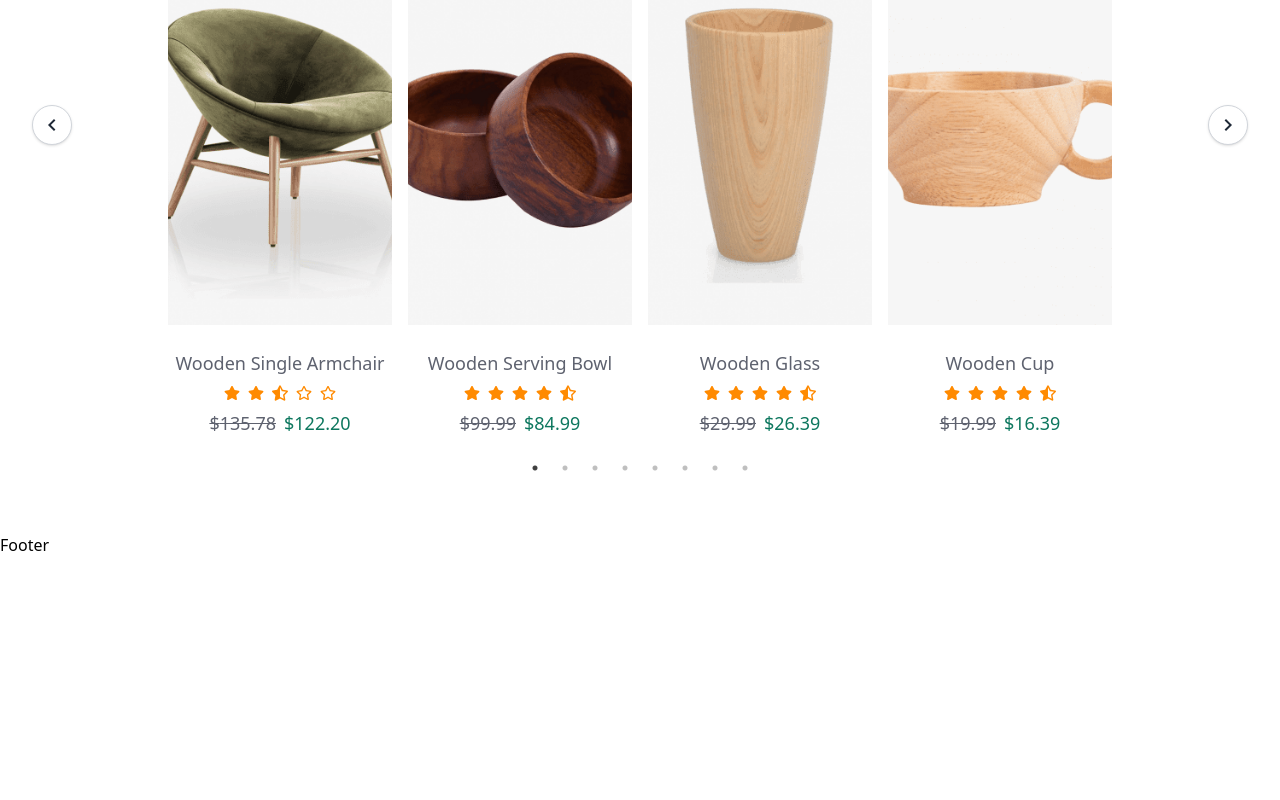
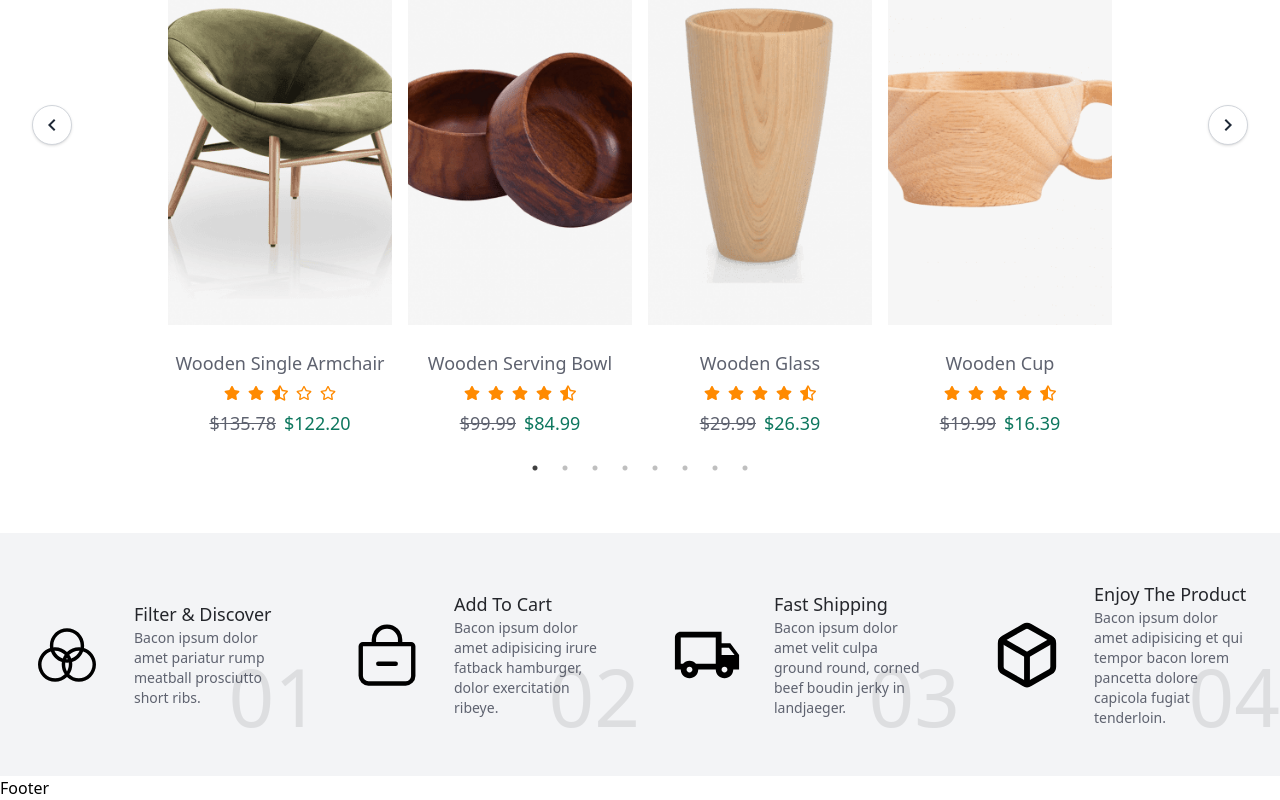
Before and after one commit to gabriellamsa/ecommerce-website, a React (Vite) app: page / in a window 1280 px wide. Shown: the part 3941-4741 px from the top of the page. Before the commit the page ends 4498 px from the top, so only its background shows below. Built offline with nearby package versions, Linux system fonts and the light colour scheme.

Commit message:
creating FilterDiscover component

```diff
--- /dev/null
+++ b/src/components/hero/FilterDiscover.jsx
@@ -0,0 +1,60 @@
+import { FiBox } from "react-icons/fi";
+import { IoIosColorFilter } from "react-icons/io";
+import { IoBagRemoveOutline } from "react-icons/io5";
+import { MdOutlineLocalShipping } from "react-icons/md";
+import { Caption, Title } from "../common/CustomComponents";
+
+const filterDiscoverItems = [
+  {
+    id: 1,
+    title: "Filter & Discover",
+    icon: <IoIosColorFilter size={70} />,
+    description:
+      "Bacon ipsum dolor amet pariatur rump meatball prosciutto short ribs.",
+  },
+  {
+    id: 2,
+    title: "Add To Cart",
+    icon: <IoBagRemoveOutline size={70} />,
+    description:
+      "Bacon ipsum dolor amet adipisicing irure fatback hamburger, dolor exercitation ribeye.",
+  },
+  {
+    id: 3,
+    title: "Fast Shipping",
+    icon: <MdOutlineLocalShipping size={70} />,
+    description:
+      "Bacon ipsum dolor amet velit culpa ground round, corned beef boudin jerky in landjaeger.",
+  },
+  {
+    id: 4,
+    title: "Enjoy The Product",
+    icon: <FiBox size={70} />,
+    description:
+      "Bacon ipsum dolor amet adipisicing et qui tempor bacon lorem pancetta dolore capicola fugiat tenderloin.",
+  },
+];
+
+export const FilterDiscover = () => {
+  return (
+    <>
+      <section className="grid grid-cols-1 md:grid-cols-2 lg:grid-cols-4 bg-gray-100">
+        {filterDiscoverItems.map((post) => (
+          <div
+            key={post.id}
+            className="flex items-center gap-8 p-8 py-12 relative"
+          >
+            <div className="icon">{post.icon}</div>{" "}
+            <div>
+              <Title>{post.title}</Title>
+              <Caption>{post.description}</Caption>
+              <Title level={1} className="absolute bottom-5 right-0 opacity-10">
+                0{post.id}
+              </Title>
+            </div>
+          </div>
+        ))}
+      </section>
+    </>
+  );
+};
--- a/src/screen/home/Home.jsx
+++ b/src/screen/home/Home.jsx
@@ -1,3 +1,4 @@
+import { FilterDiscover } from "../../components/hero/FilterDiscover";
 import {
   Banner,
   Hero,
@@ -14,6 +15,7 @@ export const Home = () => {
       <ShippingInfo />
       <Banner />
       <ProductSlide />
+      <FilterDiscover />
     </>
   );
 };
```
